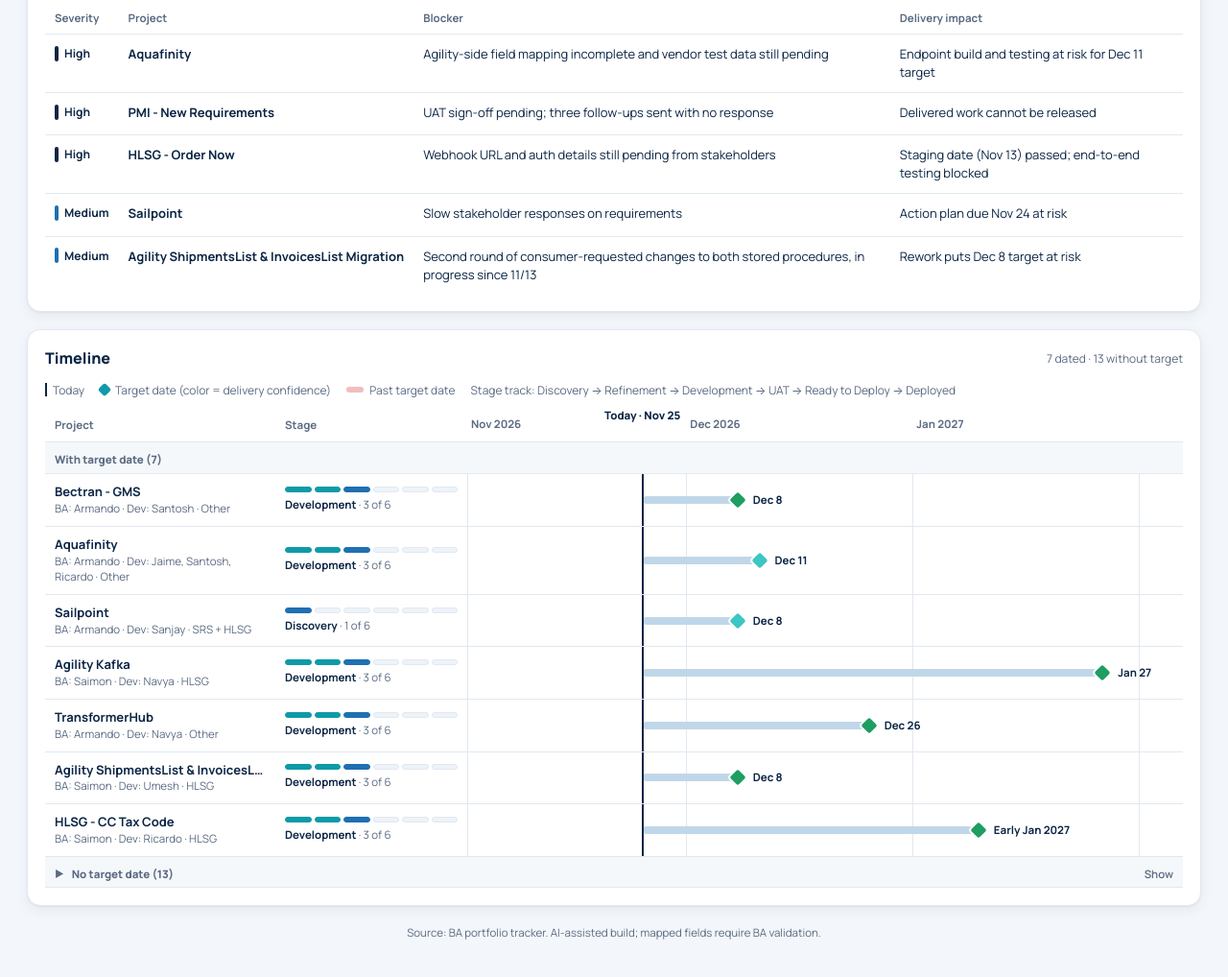
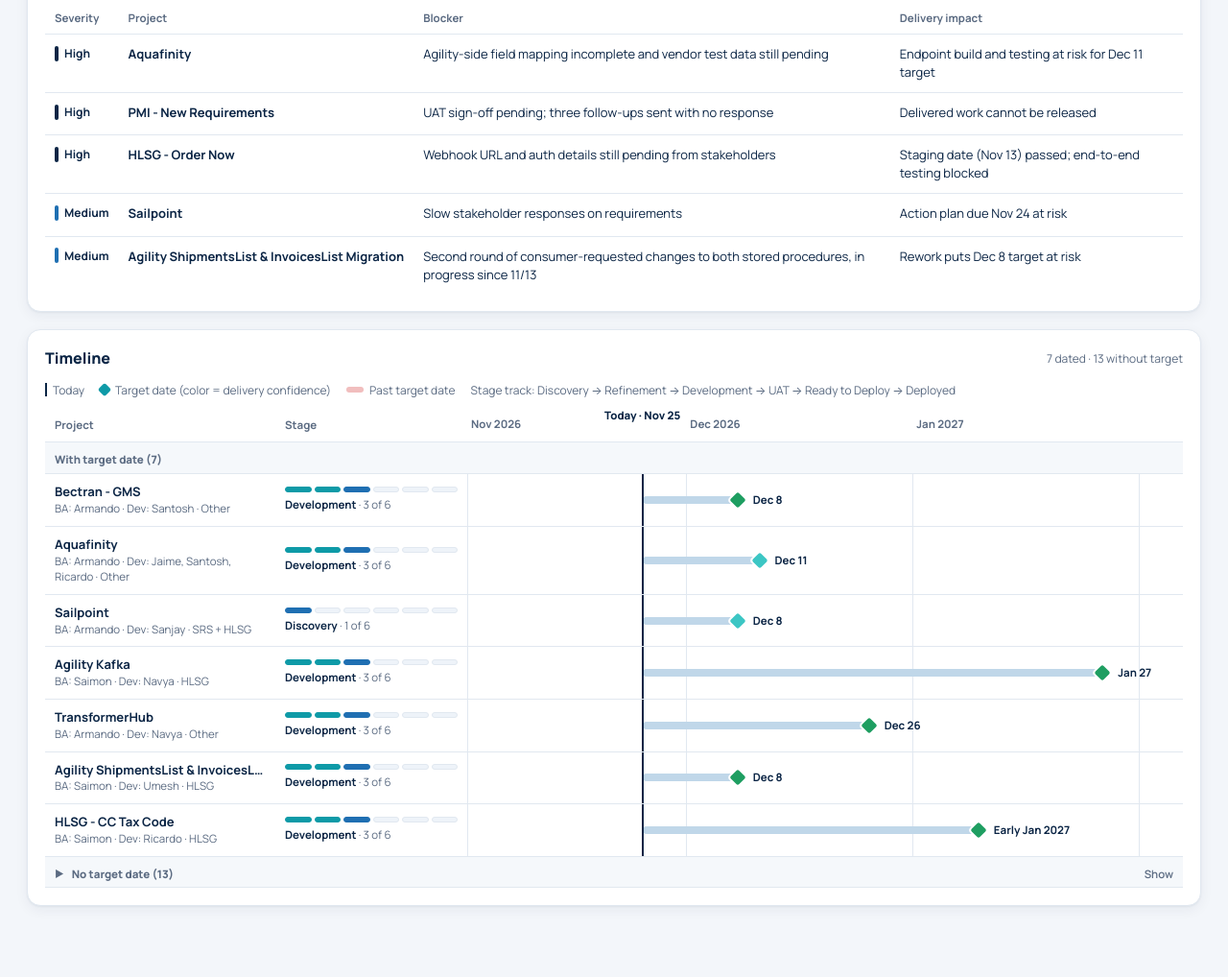
Before and after one commit to srsdashboard/portfoliodashboardIntegratorsteam, a plain HTML site: page index.html in a window 1280 px wide. Shown: the part 1270-2288 px from the top of the page at 96% size. After the commit the page ends 2254 px from the top, so only its background shows below. Drawn offline with Linux system fonts and the light colour scheme.

Commit message:
Update index.html

```diff
--- a/index.html
+++ b/index.html
@@ -291,7 +291,6 @@ footer{margin-top:20px;font-size:11.5px;color:var(--muted);text-align:center}
     <div class="tlw"><div class="tl" id="timeline"></div></div>
   </section>
 
-  <footer id="foot"></footer>
 </div>
 
 <div class="tip" id="tip"></div>
@@ -658,7 +657,6 @@ function render(){
   renderBlockers(rows);
   $("lastUpdated").textContent = fmtDate(TODAY);
 }
-$("foot").textContent = `Source: BA portfolio tracker. AI-assisted build; mapped fields require BA validation.`;
 render();
 </script>
 </body>
```
